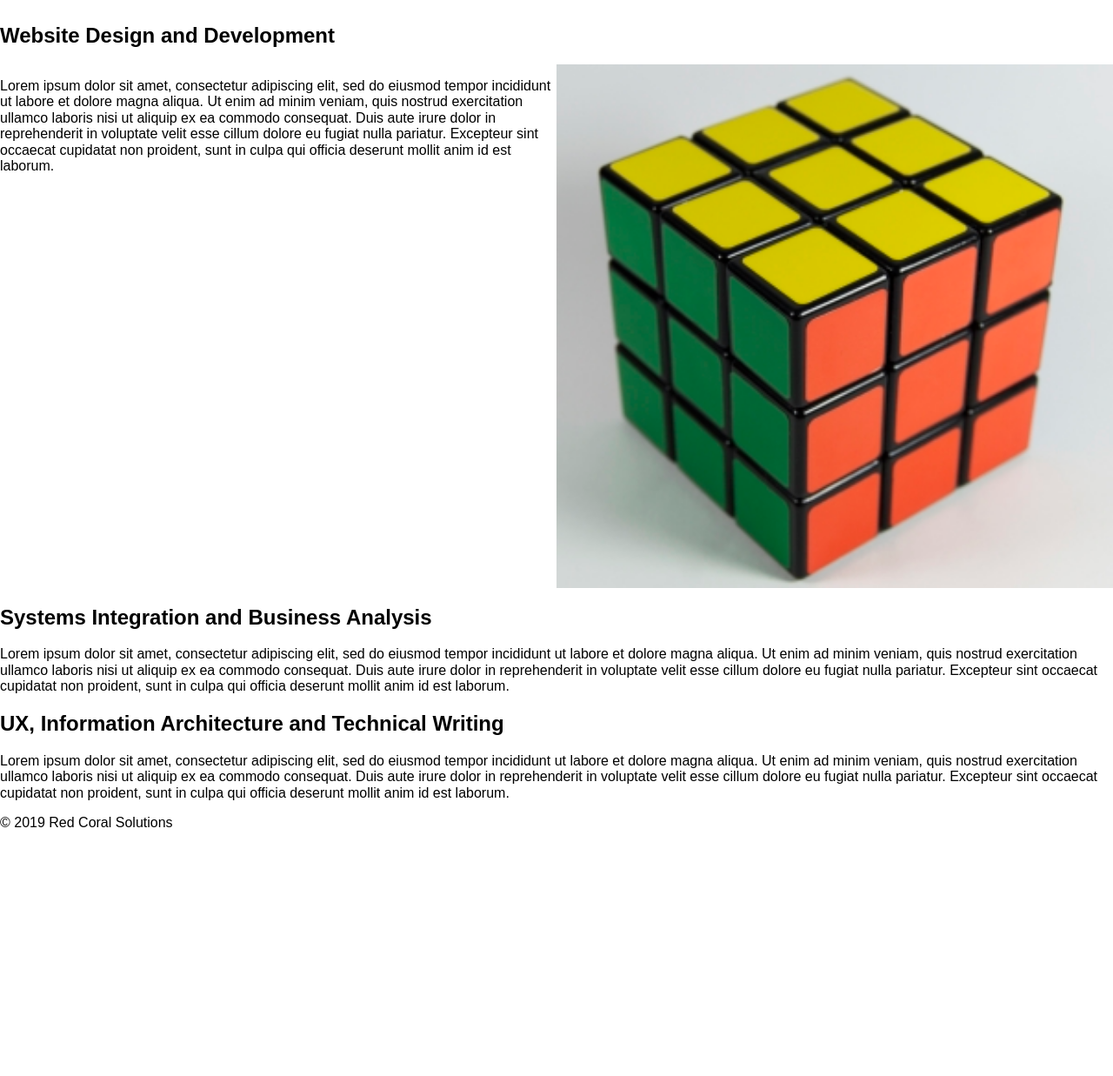
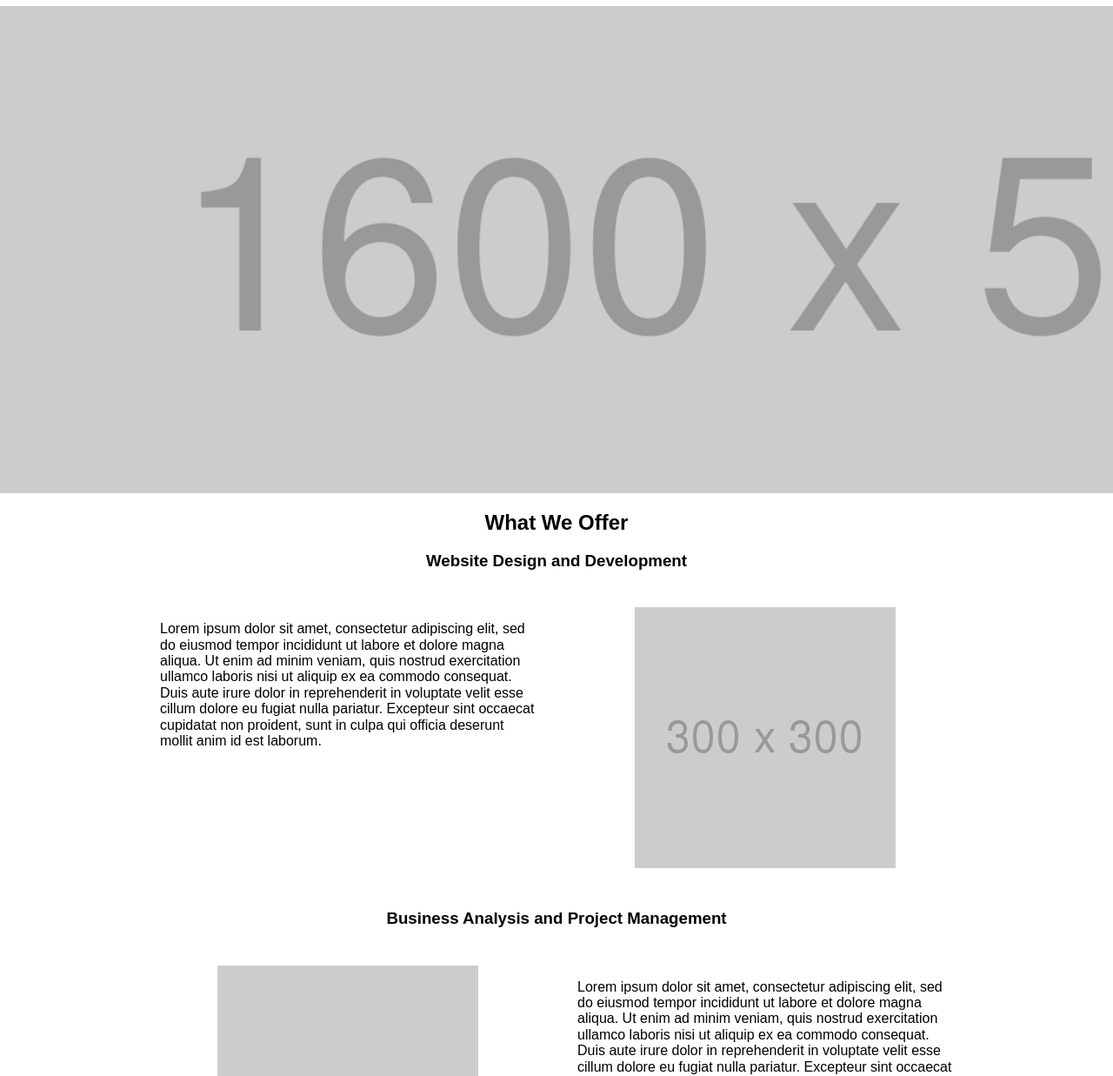
Before and after one commit to ParulC/red-coral-solutions, a plain HTML site: page index.html in a window 1280 px wide. Shown: the part 73-1310 px from the top of the page at 87% size. Before the commit the page ends 1044 px from the top, so only its background shows below. Drawn offline with Linux system fonts and the light colour scheme.

Commit message:
Creating layout for services section, added hero image, updated nav bar

```diff
--- a/index.html
+++ b/index.html
@@ -19,20 +19,44 @@
       </nav>
     </header>
   	<main>
-  		<section>
-        <h2>Website Design and Development</h2>
-        <div class="webdev flex-container">
+  		<section class="heroImage">
+  		</section>
+  		<section class="wrapper">
+  			<h2>What We Offer</h2>
+  			<article>
+	        <h3>Website Design and Development</h3>
+	        <div class="flex-container">
+	        	<div class="services_text">
 	           	<p>Lorem ipsum dolor sit amet, consectetur adipiscing elit, sed do eiusmod tempor incididunt ut labore et dolore magna aliqua. Ut enim ad minim veniam, quis nostrud exercitation ullamco laboris nisi ut aliquip ex ea commodo consequat. Duis aute irure dolor in reprehenderit in voluptate velit esse cillum dolore eu fugiat nulla pariatur. Excepteur sint occaecat cupidatat non proident, sunt in culpa qui officia deserunt mollit anim id est laborum.</p>
-          <img src="images/puzzle.jpg">
 	         	</div>
-  		</section>
-      <section class="integration">
-        <h2>Systems Integration and Business Analysis</h2>
+	         	<div class="services_img">
+	         		<img src="images/300x300.png">
+	         	</div>
+	        </div>
+      	</article>
+       	<article>
+	       	<h3>Business Analysis and Project Management</h3>
+	        <div class="flex-container">
+	        	<div class="services_img">
+	          		<img src="images/300x300.png">
+	          </div>
+	        	<div class="services_text">
 	        		<p>Lorem ipsum dolor sit amet, consectetur adipiscing elit, sed do eiusmod tempor incididunt ut labore et dolore magna aliqua. Ut enim ad minim veniam, quis nostrud exercitation ullamco laboris nisi ut aliquip ex ea commodo consequat. Duis aute irure dolor in reprehenderit in voluptate velit esse cillum dolore eu fugiat nulla pariatur. Excepteur sint occaecat cupidatat non proident, sunt in culpa qui officia deserunt mollit anim id est laborum.</p>
-      </section>
-      <section class="ux">
-        <h2>UX, Information Architecture and Technical Writing</h2>
+	        	</div>
+	        </div>
+	      </article>
+	      <article>
+	        <h3>User Experience (UX), Information Architecture and Technical Writing</h3>
+	        <div class="flex-container">
+	        		<div class="services_text">
 	            	<p>Lorem ipsum dolor sit amet, consectetur adipiscing elit, sed do eiusmod tempor incididunt ut labore et dolore magna aliqua. Ut enim ad minim veniam, quis nostrud exercitation ullamco laboris nisi ut aliquip ex ea commodo consequat. Duis aute irure dolor in reprehenderit in voluptate velit esse cillum dolore eu fugiat nulla pariatur. Excepteur sint occaecat cupidatat non proident, sunt in culpa qui officia deserunt mollit anim id est laborum.</p>
+	          	</div>
+	        		<div class="services_img">
+	          		<img src="images/300x300.png">
+	          	</div>
+
+	        </div>
+      	</article>
   		</section>
   	</main>
     <footer>
--- a/styles/style.css
+++ b/styles/style.css
@@ -1,20 +1,57 @@
-/*General*************************/
+/****General****/
+/*Border-box*/
+* {
+		-moz-box-sizing: border-box;
+		-webkit-box-sizing: border-box;
+		box-sizing: border-box;
+}
+
+.flex-container {
+  display: flex;
+  justify-content: space-between;
+}
+
 body {
     font-family:sans-serif;
 }
 
 img {
-	width: 100%;
+	max-width: 100%;
 }
 
-.flex-container {
-  display: flex;
+/****Wrapper****/
+.wrapper {
+	width: 75%;
+	margin: 0 auto;
 }
 
-.webdev p{
-	width: 50%;
+
+/****Navigation Bar****/
+.logo a {
+	text-decoration: none;
 }
 
-.webdev img{
+/****Hero Image****/
+.heroImage{
+/*Hero image set as background*/
+	background: url(../images/1600x500.png);
+	height: 70vh;
+	max-width: 100%;
+   	background-size: cover;
+}
+
+/****Section layout****/
+h2, h3 {
+	text-align: center;
+}
+
+.services_text{
 	width: 50%;
+	margin: 2.5%;
 }
+
+.services_img{
+	width: 50%;
+	margin: 2.5%;
+	text-align: center;
+}
```
Also changed, not shown: images/1600x500.png (added), images/200x200.png (added), images/300x300.png (added), images/400x400.png (added), images/noun_System Integration_1327023.png (added), images/noun_Writing_251559.png (added), images/noun_web development_1978754.png (added). Lines whose indentation alone changed are shown as unchanged.
